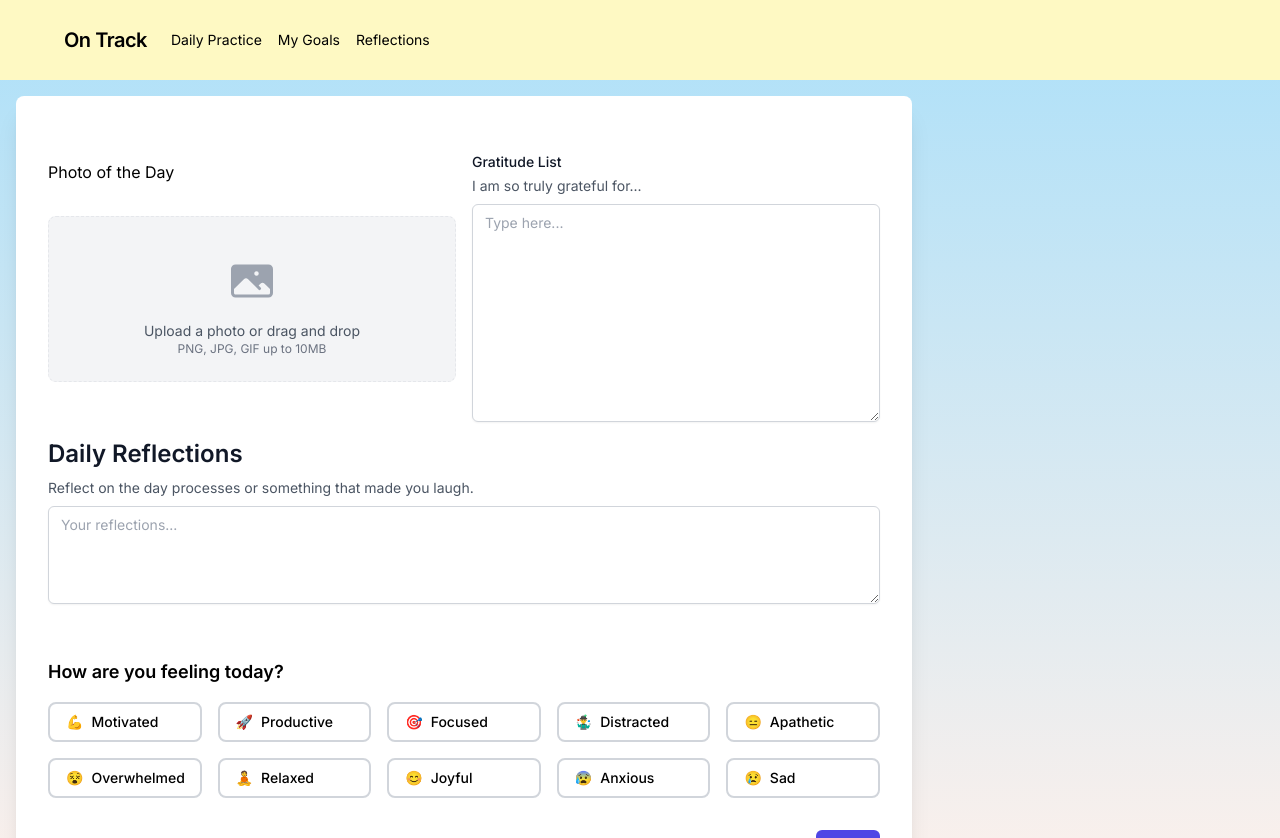
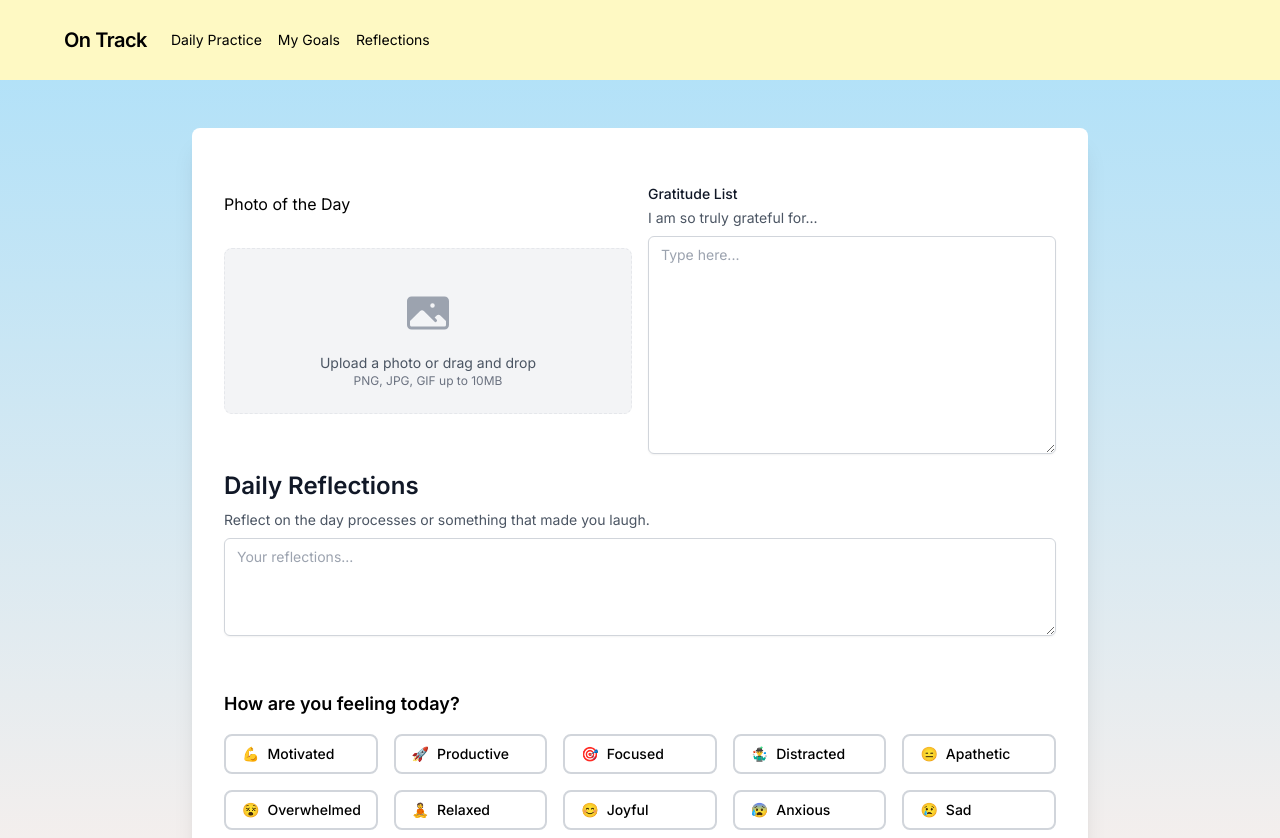
Before and after one commit to hollyallison/on-track, a Next.js app: page /daily-practice in a window 1280 px wide. Shown: the top 838 px of the page. Built offline with nearby package versions, Linux system fonts and the light colour scheme.

Commit message:
updated daily practice page

```diff
--- a/app/(dashboard)/daily-practice/page.tsx
+++ b/app/(dashboard)/daily-practice/page.tsx
@@ -1,21 +1,32 @@
-// pages/daily-practice.tsx
+"use client"
+"use client";
+import MoodTracker from '../../components/MoodTracker';
+import ActionButtons from '../../components/ActionButtons';
+import Gratitude from '../../components/Gratitude';
+import DailyReflections from '../../components/DailyReflections';
+import PhotoUpload from '../../components/PhotoUpload';
 
-import type { NextPage } from 'next';
-import Head from 'next/head';
-import DailyPractice from '../../components/DailyPractice';
 
-const DailyPracticePage: NextPage = () => {
+export default function DailyPractice() {
   return (
-    <>
-      <Head>
-        <title>Daily Practice - On Track Journal</title>
-        <meta name="description" content="Daily practice reflection" />
-      </Head>
-      <main className="container mx-auto p-4">
-        <DailyPractice />
-      </main>
-    </>
+    <div className="flex justify-center items-center min-h-screen my-12"> {/* Ensures full viewport height and centers children */}
+      <div className="grid grid-cols-1 md:grid-cols-2 gap-4 items-start w-full max-w-4xl p-8 bg-white rounded-lg shadow-xl">
+        <div className="flex flex-col md:col-span-1">
+          <PhotoUpload />
+        </div>
+        <div className="flex flex-col md:col-span-1">
+          <Gratitude />
+        </div>
+          <div className="md:col-span-2">
+            <DailyReflections />
+          </div>
+          <div className="md:col-span-2">
+            <MoodTracker />
+          </div>
+          <div className="md:col-span-2 flex justify-end">
+            <ActionButtons />
+          </div>
+        </div>
+    </div>
   );
-};
-
-export default DailyPracticePage;
+}
--- a/app/components/CalendarView.tsx
+++ b/app/components/CalendarView.tsx
@@ -1,7 +1,6 @@
 "use client"
 import React, { useState } from 'react';
 import Modal from '../components/Modal';
-import DailyPractice from './DailyPractice';
 import MonthlyReflection from './MonthlyReflections';
 
 const daysOfWeek = ['Sun', 'Mon', 'Tue', 'Wed', 'Thu', 'Fri', 'Sat'];
--- a/app/components/DailyPractice.tsx
+++ /dev/null
@@ -1,36 +0,0 @@
-"use client"
-import MoodTracker from './../components/MoodTracker';
-import ActionButtons from './../components/ActionButtons';
-import Gratitude from './../components/Gratitude';
-import DailyReflections from './../components/DailyReflections';
-import PhotoUpload from './../components/PhotoUpload';
-
-export default function DailyPractice() {
-  return (
-    <div className="grid grid-cols-1 md:grid-cols-2 gap-4 items-start w-full max-w-4xl p-8 bg-white rounded-lg shadow-xl">
-      {/* PhotoUpload and Gratitude in the same row will have equal height automatically */}
-      <div className="flex flex-col md:col-span-1">
-        <PhotoUpload />
-      </div>
-
-      <div className="flex flex-col md:col-span-1">
-        <Gratitude />
-      </div>
-
-        {/* Full-width for Daily Reflections */}
-        <div className="md:col-span-2">
-          <DailyReflections />
-        </div>
-
-        {/* Full-width for MoodTracker */}
-        <div className="md:col-span-2">
-          <MoodTracker />
-        </div>
-
-        {/* ActionButtons */}
-        <div className="md:col-span-2 flex justify-end">
-          <ActionButtons />
-        </div>
-      </div>
-  );
-}
```
